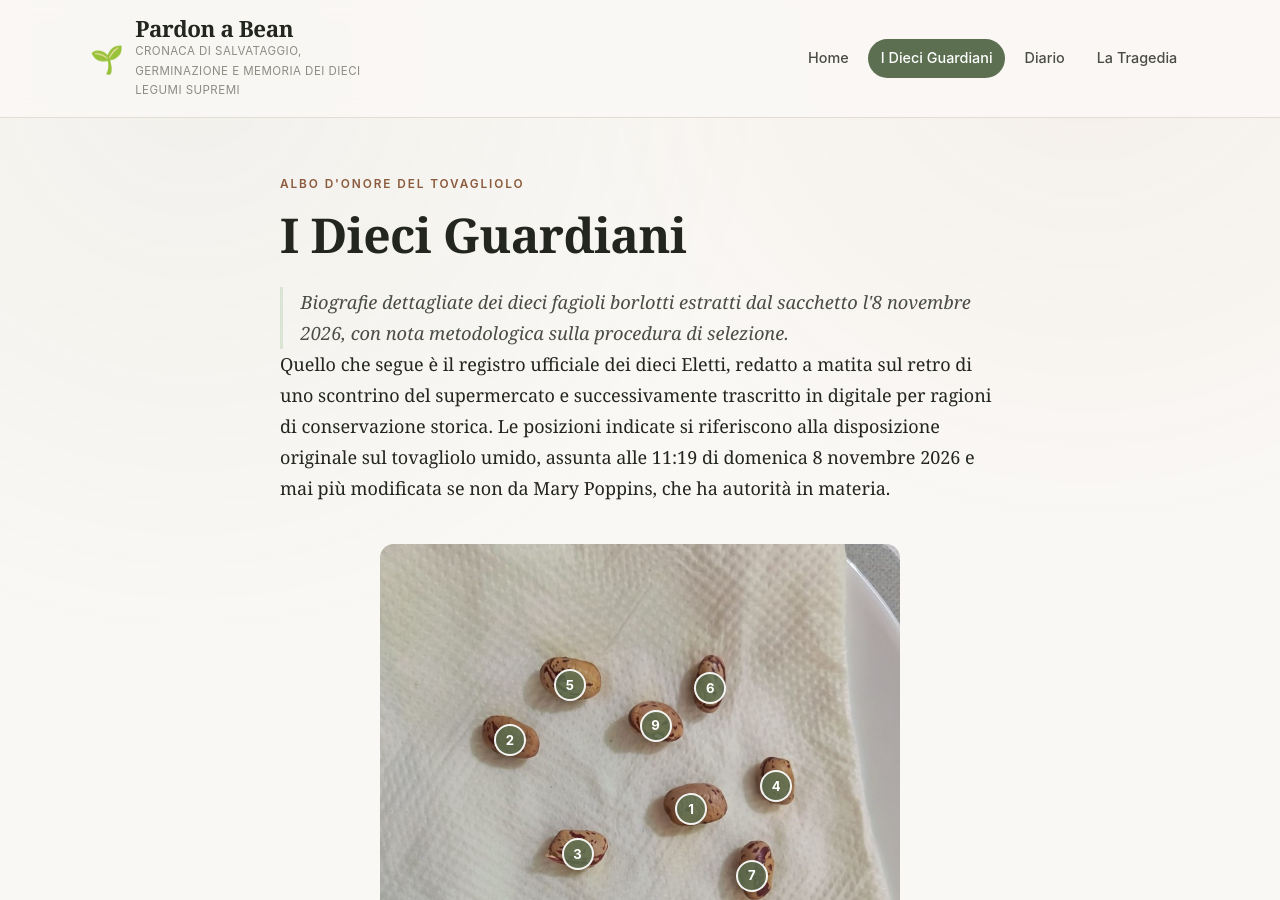
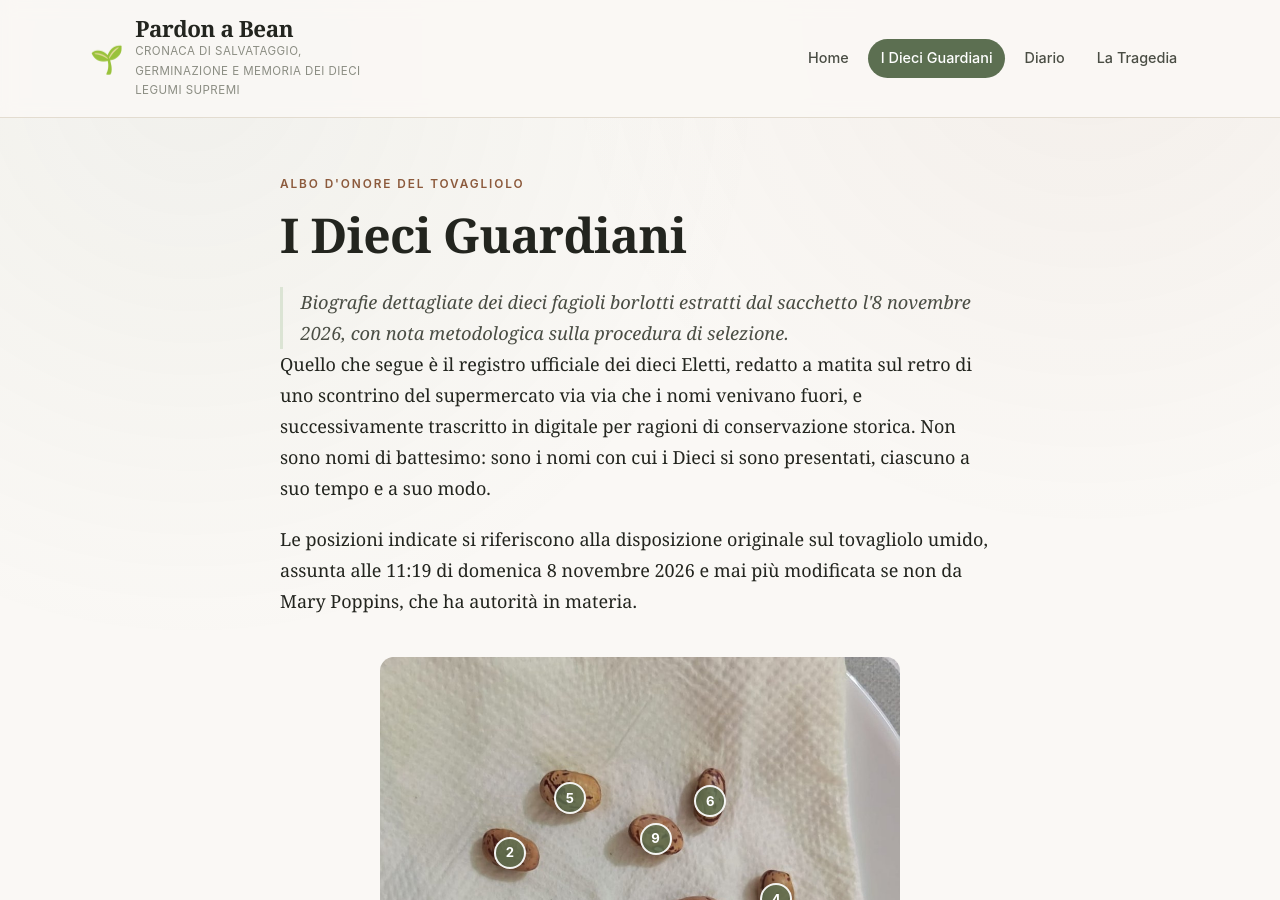
Before and after one commit to cripantea/pardonabean, a Jekyll site: the page built from fagioli.md, in a window 1280 px wide and 900 px high. Built offline with Jekyll 4.4.1, drawn with Linux system fonts in a browser that asks for light colours; some of the changed text lies outside the part shown.

Commit message:
I nomi dei Dieci non sono assegnati, sono i loro
Alcune formulazioni lasciavano intendere che i nomi fossero stati messi
dall'esterno, incrinando la premessa che i Guardiani abbiano un nome
proprio.

- nota metodologica, punto 4: "Il suo nome non e' mai stato assegnato"
  diventa "Nessuno ha chiesto il suo nome"
- post: "non ha un nome in nessun registro" diventa "a quel fagiolo
  nessuno ha chiesto come si chiamasse"
- post: "un passatempo con dei nomi buffi" diventa "un passatempo di una
  domenica mattina, dieci sconosciuti su un tovagliolo"
- albo: il registro e' ora compilato "via via che i nomi venivano fuori",
  e si precisa che non sono nomi di battesimo ma quelli con cui i Dieci
  si sono presentati

Co-Authored-By: Claude Opus 5 <noreply@anthropic.com>

```diff
--- a/fagioli.md
+++ b/fagioli.md
@@ -7,10 +7,13 @@ description: "Biografie dettagliate dei dieci fagioli borlotti estratti dal sacc
 ---
 
 Quello che segue è il registro ufficiale dei dieci Eletti, redatto a matita sul retro
-di uno scontrino del supermercato e successivamente trascritto in digitale per ragioni di
-conservazione storica. Le posizioni indicate si riferiscono alla disposizione originale
-sul tovagliolo umido, assunta alle 11:19 di domenica 8 novembre 2026 e mai più modificata
-se non da Mary Poppins, che ha autorità in materia.
+di uno scontrino del supermercato via via che i nomi venivano fuori, e successivamente
+trascritto in digitale per ragioni di conservazione storica. Non sono nomi di battesimo:
+sono i nomi con cui i Dieci si sono presentati, ciascuno a suo tempo e a suo modo.
+
+Le posizioni indicate si riferiscono alla disposizione originale sul tovagliolo umido, assunta
+alle 11:19 di domenica 8 novembre 2026 e mai più modificata se non da Mary Poppins, che ha
+autorità in materia.
 
 {% include conclave-mappa.html didascalia="I Dieci alle 07:00 di lunedì 9 novembre, nella disposizione assunta alle 11:19 di domenica e mai più modificata. Tocca un numero sulla fotografia, o un nome nella legenda, per leggere la biografia del Guardiano corrispondente." %}
 
```
Also changed, not shown: other parts of fagioli.md (+1 -1 lines), _posts/2026-11-09-la-grande-fuga-dal-lavandino.md (+5 -5 lines).
